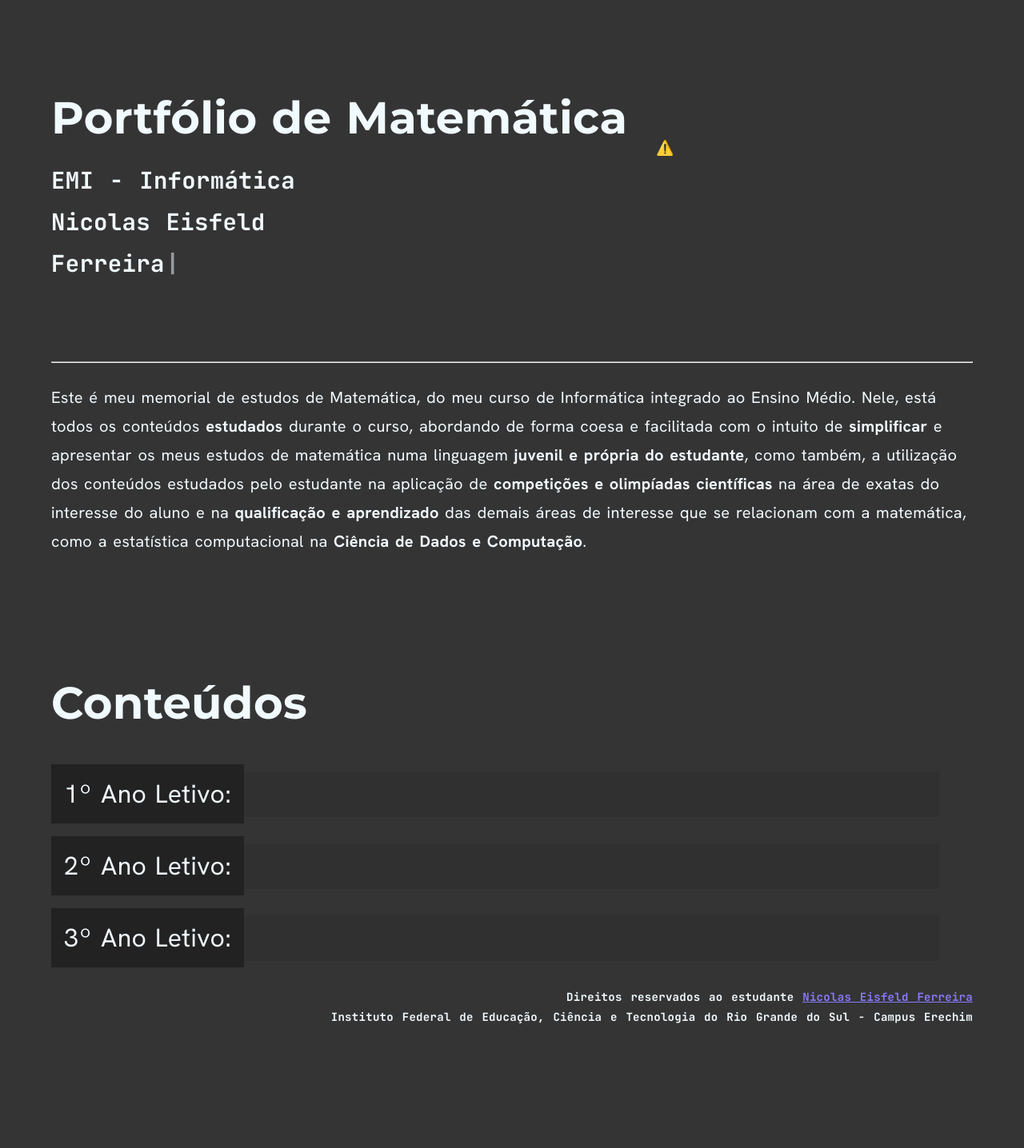
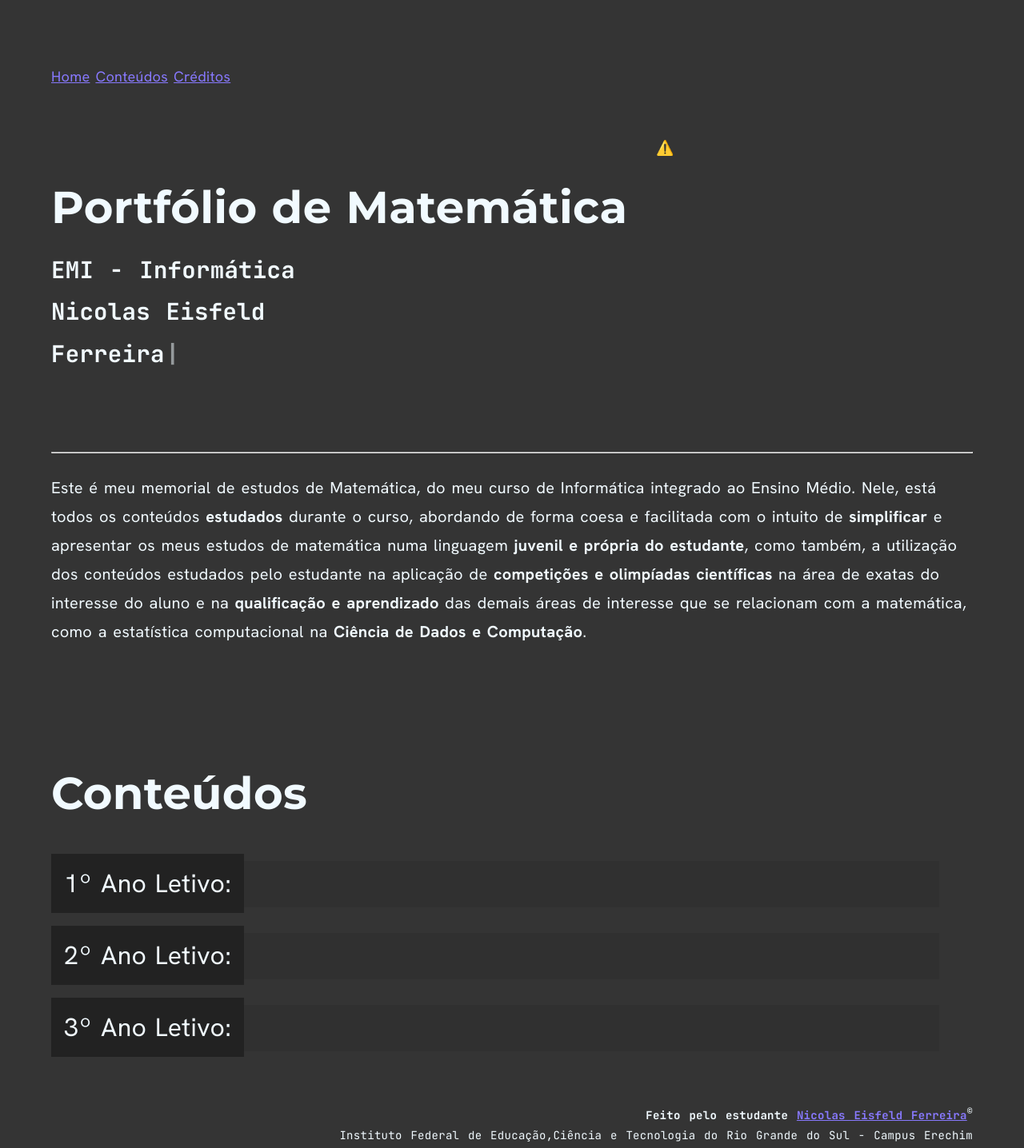
Before and after one commit to NicolasEisfeld/Matematica-Portfolio-EMI, a plain HTML site: page index.html in a window 1280 px wide. Shown: the whole page at 80% size. Before the commit the page ends 1365 px from the top, so only its background shows below. Drawn offline with nearby package versions, Linux system fonts and the light colour scheme; no server answers.

Commit message:
Update index.html

```diff
--- a/index.html
+++ b/index.html
@@ -8,8 +8,21 @@
   <title>Portfólio Matemática</title>
 </head>
 
+<header class="menu-header">
+
+  <section class="nav">
+    <nav class="nav-bar">
+      <a href="#home" id="home-nav">Home</a>
+      <a href="#contents" id="contents-nav">Conteúdos</a>
+      <a href="#credits" id="credits-nav">Créditos</a>
+    </nav>
+  </section>
+
+</header>
+
 <body class="landing-page" link="#8879ff">
-  <section class="header">
+
+  <section class="header" id="home">
     <div class="animation-math">
       <script src="https://unpkg.com/@lottiefiles/lottie-player@latest/dist/lottie-player.js" align="left">
       </script>
@@ -47,14 +60,14 @@
     </p>
   </section>
 
-  <section class="content">
-    <h1 id="content-tile">Conteúdos</h1>
+  <section class="content" id="contents">
+    <h1 id="content-title">Conteúdos</h1>
     <br>
     <div class="year-1">
       <details>
         <summary>1º Ano Letivo:</summary>
         <ul>
-          <li><a href="index.html"alt="1-Trimestre">1º Trimestre</a></li>
+          <li><a href="Trimestres/1Tri/1Tri.html"alt="1-Trimestre">1º Trimestre</a></li>
           <li>2º Trimestre</li>
           <li>3º Trimestre</li>
         </ul>
@@ -86,10 +99,15 @@
     </div>
   </section>
   <br>
-  <section class="footer">
+  <section class="footer" id="credits">
 
-    <p align="right" id="Copyright"><b>Direitos reservados ao estudante <a href="https://www.github.com/NicolasEisfeld/">Nicolas Eisfeld Ferreira</a>
-      <br>
-    Instituto Federal de Educação, Ciência e Tecnologia do Rio Grande do Sul - Campus Erechim</b></p>
+        <br>
+        <p align="right" id="Copyright">
+          <b>Feito pelo estudante
+            <a href="https://www.github.com/NicolasEisfeld/">Nicolas Eisfeld Ferreira</a><sup>&copy;</sup>
+          </b>
+          <br />Instituto Federal de Educação,Ciência e Tecnologia do Rio Grande
+          do Sul - Campus Erechim
+        </p>
   </section>
 </body>
```
